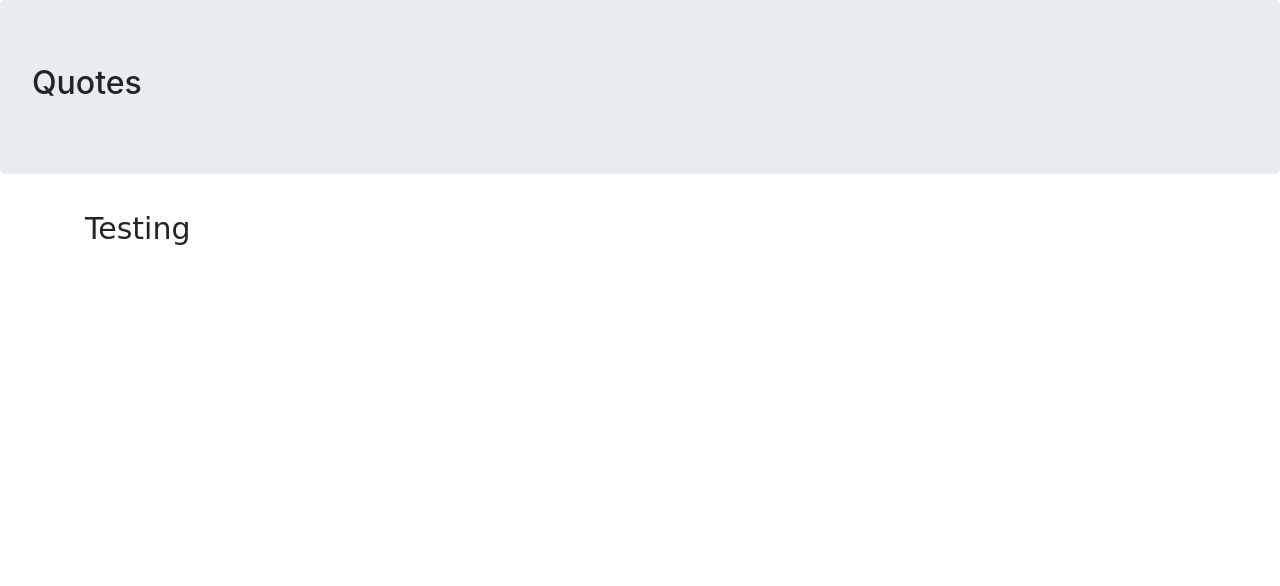
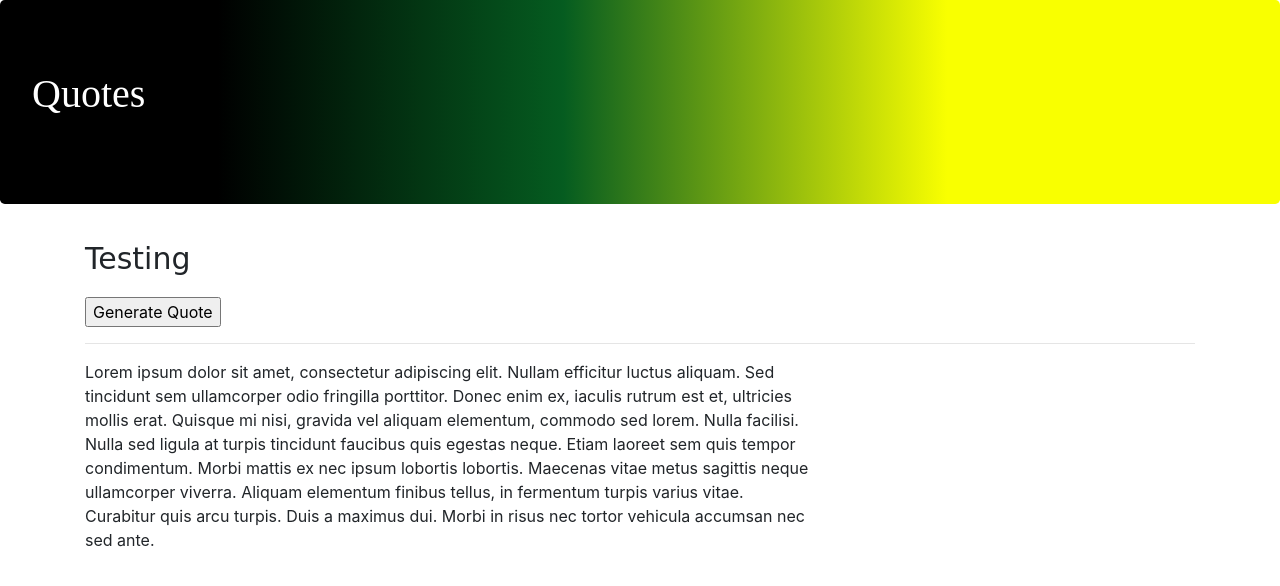
Before and after one commit to CharleeBrown/CtA-Quotes, a plain HTML site: page index.html in a window 1280 px wide. Drawn offline with nearby package versions, Linux system fonts and the light colour scheme; files that its build step writes are made by us from their sources; a web font is replaced by a local one.

Commit message:
Added colors to title and button

```diff
--- a/index.html
+++ b/index.html
@@ -1,7 +1,7 @@
 <!DOCTYPE html>
 <html lang="en">
 <head>
-    <link rel="stylesheet" href="/Style/style.css">
+    <link rel="stylesheet" href="style.css">
 
     <link rel="stylesheet" href="https://maxcdn.bootstrapcdn.com/bootstrap/4.0.0/css/bootstrap.min.css" integrity="sha384-Gn5384xqQ1aoWXA+058RXPxPg6fy4IWvTNh0E263XmFcJlSAwiGgFAW/dAiS6JXm" crossorigin="anonymous">
     <meta http-equiv="X-UA-Compatible" content="IE=edge">
@@ -11,17 +11,23 @@
 </head>
 <body>
 <div class="jumbotron">
-    <h2>
+    <p id="title">
         Quotes
-    </h2>
+    </p>
 </div>
 <div class="container">
 
     <div class="row">
         <div class="col" id="mainCon">
-                <p id="mainTitle">Testing</p>
+                <p id="mainTitle">Testing</p> <input type="button" value="Generate Quote"/>
+                <hr/>
+        </div>
+    </div>
+    <div class="row">
+        <div class="col-md-8" id="quoteBody">
+                <p> Lorem ipsum dolor sit amet, consectetur adipiscing elit. Nullam efficitur luctus aliquam. Sed tincidunt sem ullamcorper odio fringilla porttitor. Donec enim ex, iaculis rutrum est et, ultricies mollis erat. Quisque mi nisi, gravida vel aliquam elementum, commodo sed lorem. Nulla facilisi. Nulla sed ligula at turpis tincidunt faucibus quis egestas neque. Etiam laoreet sem quis tempor condimentum. Morbi mattis ex nec ipsum lobortis lobortis. Maecenas vitae metus sagittis neque ullamcorper viverra. Aliquam elementum finibus tellus, in fermentum turpis varius vitae. Curabitur quis arcu turpis. Duis a maximus dui. Morbi in risus nec tortor vehicula accumsan nec sed ante. </p>
 
-
+            </div>
         </div>
     </div>
 </div>
--- a/style.css
+++ b/style.css
@@ -5,3 +5,13 @@
     font-size:30px;
     font-family: 'Tourney', cursive;
 }
+.jumbotron{
+    background: rgb(0,0,0);
+    background: linear-gradient(90deg, rgba(0,0,0,1) 17%, rgba(5,92,32,1) 44%, rgba(249,255,0,1) 74%);
+    color:white;
+    font-family: 'Tourney';
+
+}
+#title{
+    font-size:40px;
+}
```
